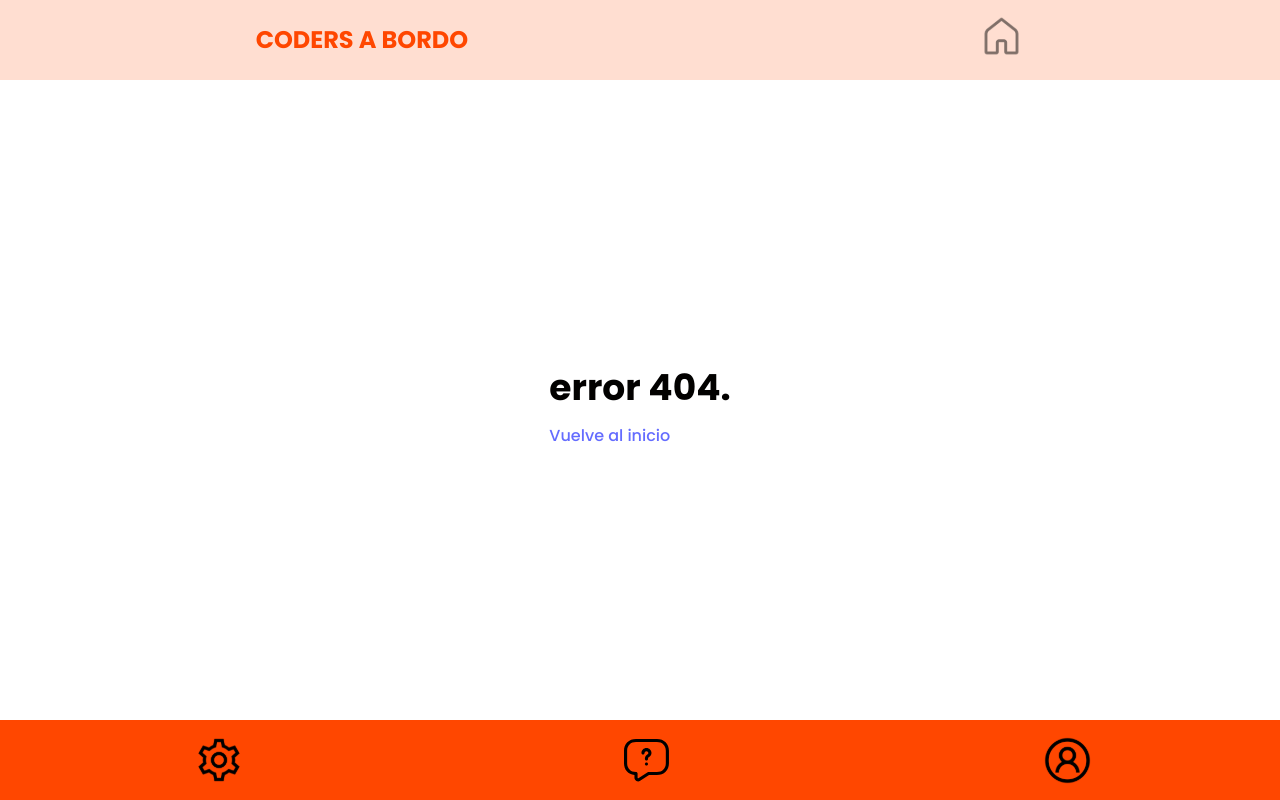
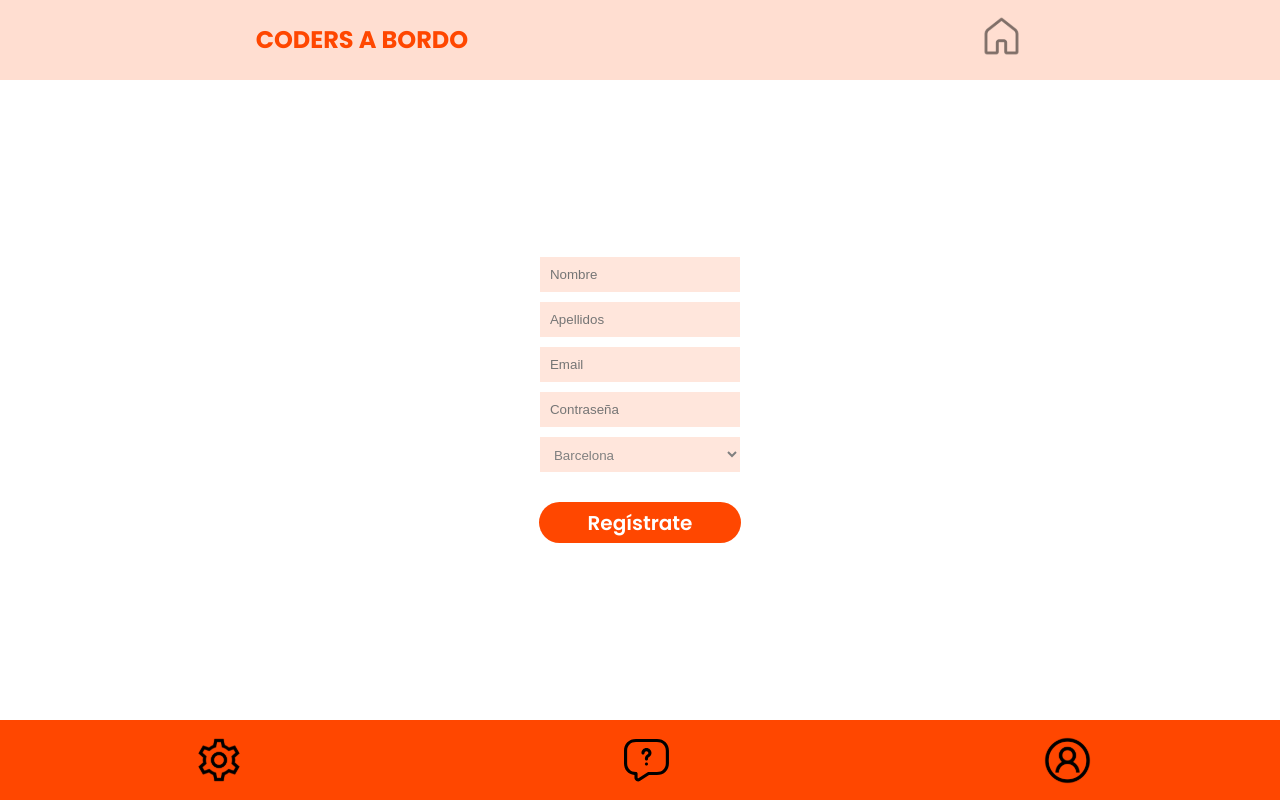
Before and after one commit to stranger-strings-team/front-codersabordo, a React (Vite) app: page /register in a window 1280 px wide. Before the commit this address had no page. Built offline with nearby package versions, Linux system fonts and the light colour scheme.

Commit message:
add form page and submit button component

```diff
--- a/src/Routes.tsx
+++ b/src/Routes.tsx
@@ -10,6 +10,7 @@ import {IncompleteSection}  from './pages/IncompleteSection/IncompleteSection';
 import Welcome from './pages/Welcome/Welcome';
 import Incorrect from './pages/Incorrect/Incorrect';
 import CompletedSection from './pages/CompletedSection/CompletedSection';
+import Register from './pages/RegisterPage/Register';
 
 
 const CreateRoutes = () => (
@@ -17,6 +18,7 @@ const CreateRoutes = () => (
       <Route index element={<Home/>}/>
       <Route path="/" element={<Layout />}>
         <Route path='/welcome' element={<Welcome />} />
+        <Route path='/register' element={<Register />} />
         <Route path="/profile" element={<Profile/>}/>
         <Route path="/onboarding" element={<Onboarding/>}/>
         <Route path="/respuesta-incorrecta" element={<Incorrect/>}/>
--- /dev/null
+++ b/src/components/SubmitButton/SubmitButton.style.tsx
@@ -0,0 +1,14 @@
+import styled from "styled-components";
+import { theme } from '../../Global.style'
+
+export const StyledSubmitButton = styled.button`
+    background-color: ${theme.orange};
+    color: white;
+    font-size: 20px;
+    font-weight: 600;
+    padding: 0.3rem 3rem;
+    border-radius: 40px;
+    display: flex;
+    inline-size: fit-content;
+    margin-bottom: rem;
+`
--- /dev/null
+++ b/src/components/SubmitButton/SubmitButton.tsx
@@ -0,0 +1,14 @@
+import React from 'react'
+import { StyledSubmitButton } from './SubmitButton.style'
+
+type Props = {}
+
+const SubmitButton = (props: Props) => {
+  return (
+    <div>
+        <StyledSubmitButton>Regístrate</StyledSubmitButton>
+    </div>
+  )
+}
+
+export default SubmitButton
--- /dev/null
+++ b/src/pages/RegisterPage/Register.styled.tsx
@@ -0,0 +1,26 @@
+import styled from "styled-components";
+import { theme } from '../../Global.style'
+
+export const Form = styled.form`
+    display: flex;
+    flex-direction: column;
+    gap: 10px;
+    margin-bottom: 30px;
+`
+
+export const Input = styled.input`
+    background-color: #ffe6dc;
+    border-style: none;
+    height: 35px;
+    width: 200px;
+    padding: 10px;
+`
+
+export const Select = styled.select`
+    background-color: #ffe6dc;
+    border-style: none;
+    color: gray;
+    height: 35px;
+    width: 200px;
+    padding: 10px;
+`
--- /dev/null
+++ b/src/pages/RegisterPage/Register.tsx
@@ -0,0 +1,31 @@
+import React from 'react'
+import SubmitButton from '../../components/SubmitButton/SubmitButton'
+import { Form, Input, Select } from './Register.styled'
+
+type Props = {}
+
+const Register = (props: Props) => {
+  return (
+    <div>
+        <Form action="">
+          <Input type="text" placeholder='Nombre' />
+          <Input type="text" placeholder='Apellidos' />
+          <Input type="email" placeholder='Email' />
+          <Input type="password" placeholder='Contraseña' />
+          <Select placeholder='Escuela'>
+            <option value='Barcelona'>Barcelona</option>
+            <option value='Xixon'>Xixon</option>
+            <option value='Sevilla'>Sevilla</option>
+            <option value='Madrid'>Madrid</option>
+            <option value='Asturies'>Asturies</option>
+            <option value='Mérida'>Mérida</option>
+            <option value='Norte Online'>Norte Online</option>
+          </Select>
+        </Form>
+        <SubmitButton />
+
+    </div>
+  )
+}
+
+export default Register
```
